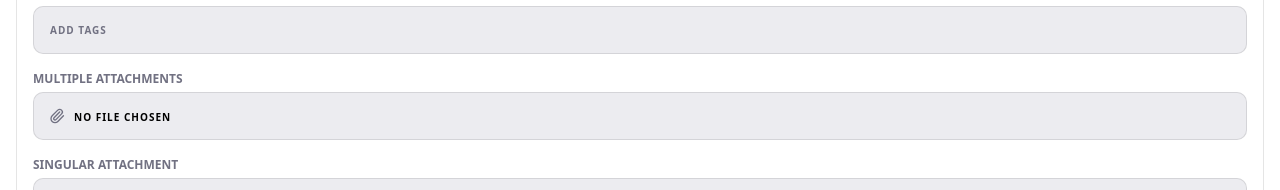
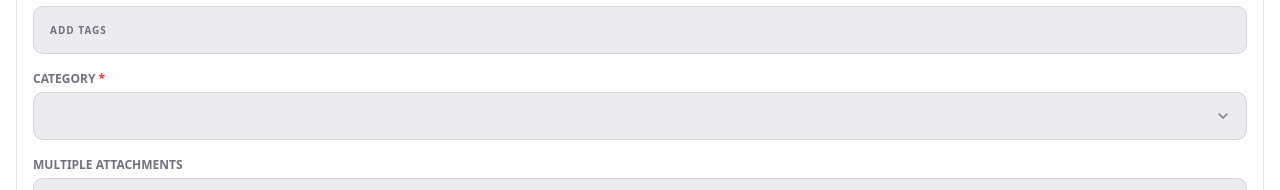
Before and after one commit to SELab-2/viernulvier-4, a Nuxt app in the folder frontend/: page /tempShowcase in a window 1280 px wide. Shown: the part 467-657 px from the top of the page. Built offline with nearby package versions, Linux system fonts and the light colour scheme.

Commit message:
added baseselect component

```diff
--- a/frontend/app/components/form/BaseForm.vue
+++ b/frontend/app/components/form/BaseForm.vue
@@ -1,7 +1,7 @@
 <script setup lang="ts">
 /**
  * A dynamic form component that renders fields based on a given array, includes:
- *  - Supports all base field components (BaseInput, BaseTextArea, BaseDate, BaseTagInput, BaseFileUpload)
+ *  - Supports all base field components (BaseInput, BaseTextArea, BaseDate, BaseTagInput, BaseFileUpload, BaseSelect)
  *  - Multiple instances of the same component type are supported
  *  - Emits all field values on submit via @submit
  *
@@ -27,6 +27,7 @@ import BaseTextArea from "./fields/BaseTextArea.vue";
 import BaseDate from "./fields/BaseDate.vue";
 import BaseFileUpload from "./fields/BaseFileUpload.vue";
 import BaseTagInput from "./fields/BaseTagInput.vue";
+import BaseSelect from "./fields/BaseSelect.vue";
 
 
 interface Props {
@@ -40,7 +41,8 @@ const components: Record<FieldComponent, any> = { // mapping
   BaseTextArea,
   BaseDate,
   BaseFileUpload,
-  BaseTagInput
+  BaseTagInput,
+  BaseSelect
 }
 
 const emit = defineEmits<{
--- /dev/null
+++ b/frontend/app/components/form/fields/BaseSelect.vue
@@ -0,0 +1,62 @@
+<script setup lang="ts">
+/**
+ * A reusable select dropdown component, includes:
+ *  - Optional label
+ *  - Required indicator
+ *  - Configurable list of options
+ *  - Binds selected value via v-model
+ *
+ * Usage:
+ * <BaseSelect
+ *   v-model="selectedOption"
+ *   :options="['Option A', 'Option B', 'Option C']"
+ *   label="Category"
+ *   required
+ * />
+ */
+
+import { ChevronDown } from 'lucide-vue-next'
+
+interface Props {
+  label?: string // label displayed above the field
+  id?: string
+  required?: boolean // adds a "*" if required
+  options: string[] // options where can be selected from
+}
+defineProps<Props>()
+
+const model = defineModel<string>()
+</script>
+
+<template>
+  <div class="m-4">
+    <!-- Optional Label -->
+    <label v-if="label" :for="id" class="text-[12px] font-bold uppercase text-muted-foreground mb-1 block">
+      {{ label }} <span v-if="required" class="text-red-500">*</span>
+    </label>
+
+    <!-- Select field -->
+    <div class="relative">
+      <select
+          :id="id"
+          v-model="model"
+          :required="required"
+          :class="[
+          'px-4 bg-muted border border-border h-12 font-bold uppercase text-[10px] tracking-widest rounded-lg w-full outline-none transition-colors duration-150 hover:border-foreground/20 hover:bg-muted/70 focus:border-foreground/30 focus:bg-background appearance-none cursor-pointer pr-10',
+          model ? 'text-foreground' : 'text-muted-foreground'
+        ]"
+      >
+        <option value="" disabled selected hidden>Select an option</option>
+        <option v-for="option in options" :key="option" :value="option">
+          {{ option }}
+        </option>
+      </select>
+
+      <!-- Chevron icon -->
+      <ChevronDown class="absolute right-4 top-1/2 -translate-y-1/2 w-4 h-4 text-muted-foreground pointer-events-none" />
+    </div>
+  </div>
+</template>
+
+<style scoped>
+</style>
--- a/frontend/app/pages/tempShowcase.vue
+++ b/frontend/app/pages/tempShowcase.vue
@@ -44,6 +44,15 @@ const fields: FormField[] = [
     props: {
       label: 'Tags',
       placeholder: 'Add tags'
+    }
+  },
+  {
+    component: 'BaseSelect',
+    name: 'category',
+    props: {
+      label: 'Category',
+      options: ['Option A', 'Option B', 'Option C'],
+      required: true
     }
   },
   {
--- a/frontend/app/types/FormField.ts
+++ b/frontend/app/types/FormField.ts
@@ -4,6 +4,7 @@ export type FieldComponent =
     | 'BaseDate'
     | 'BaseFileUpload'
     | 'BaseTagInput'
+    | 'BaseSelect'
 
 export interface FormField {
     component: FieldComponent // which base component
```
